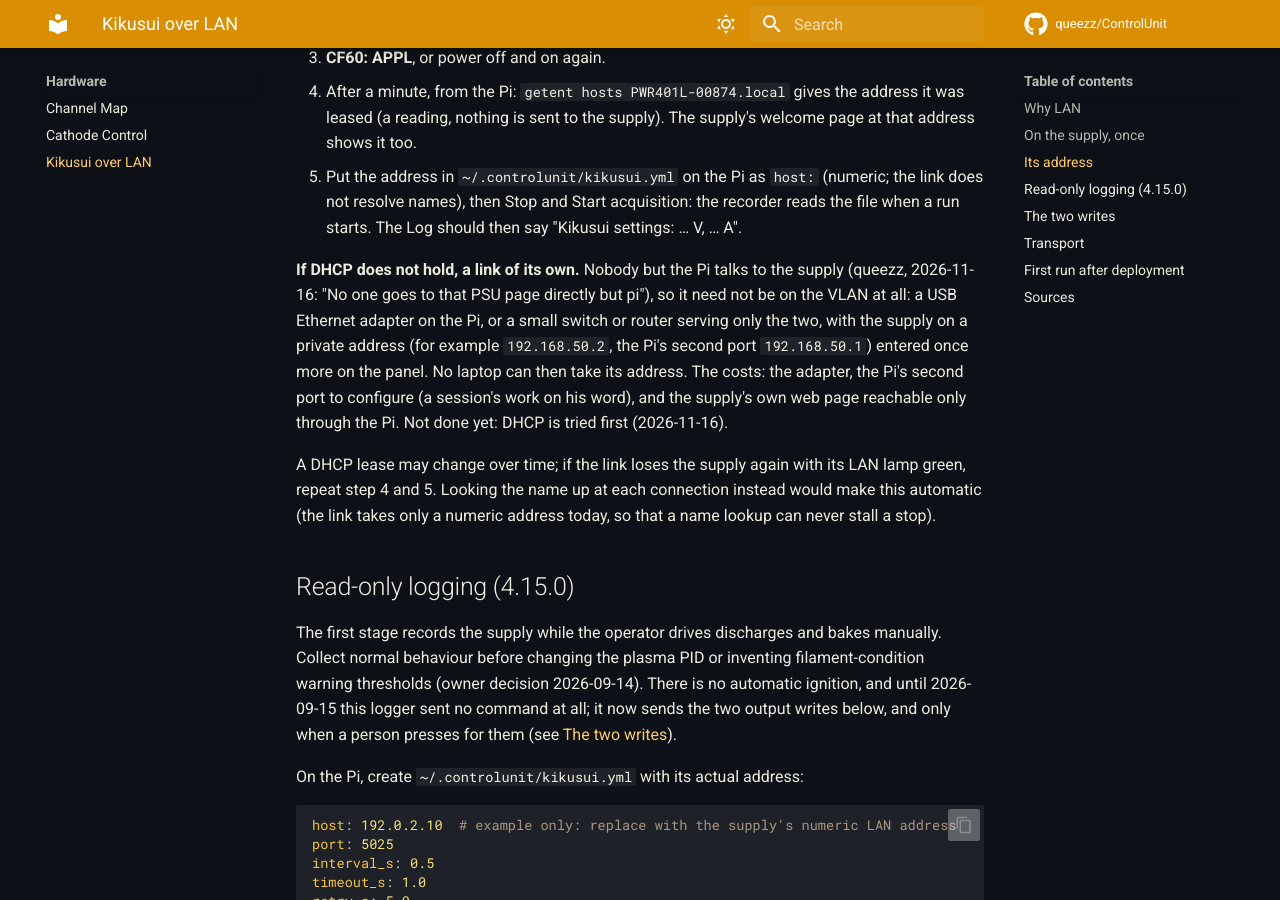
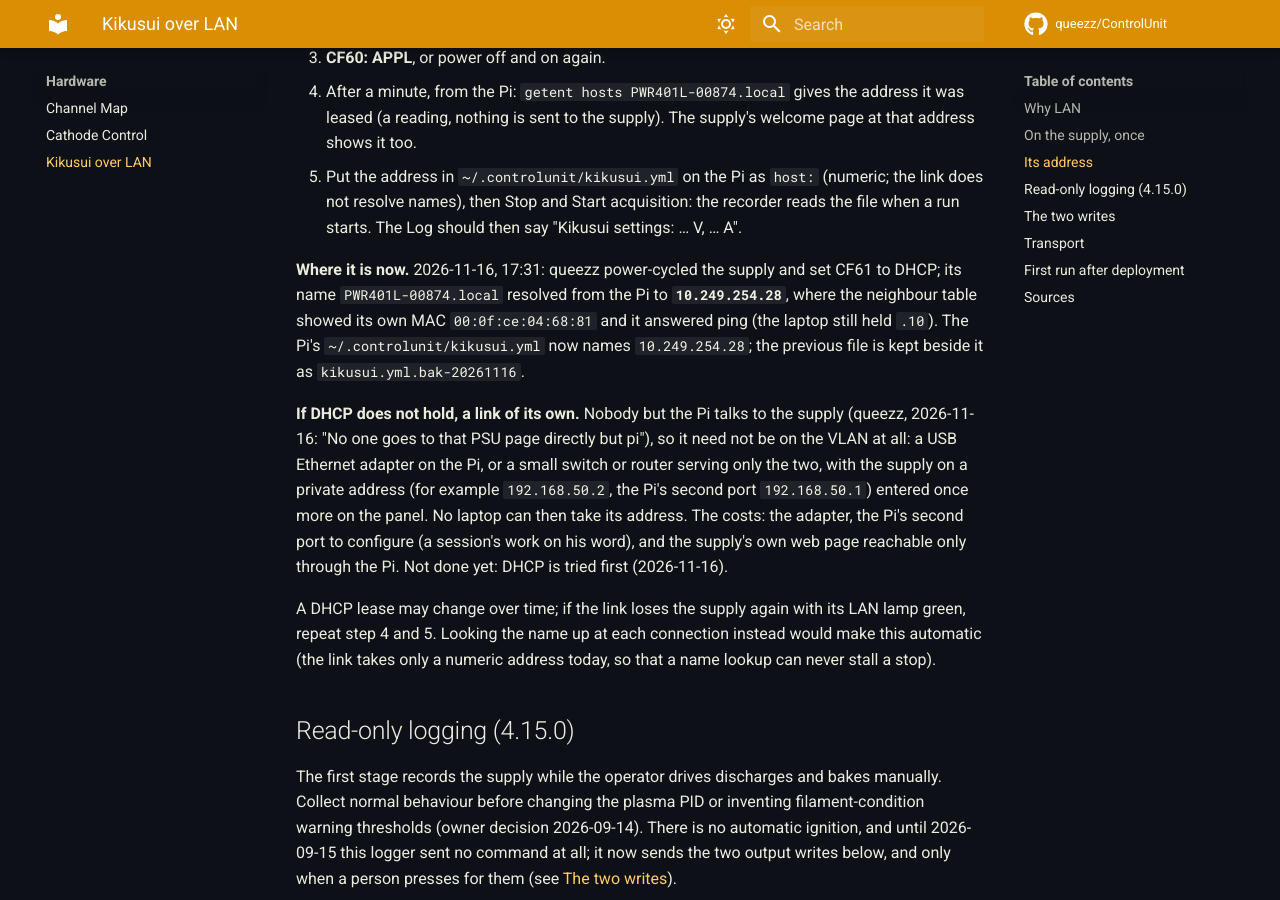
Before and after one commit to queezz/ControlUnit, an MkDocs documentation site: the page built from docs/hardware/kikusui-lan.md, in a window 1280 px wide and 900 px high, scrolled down 1930 px. Built offline with MkDocs 1.6.1 and Material for MkDocs 9.7.7, drawn with Linux system fonts in a browser that asks for light colours; comment, search, counter and statistics services are not loaded.

Commit message:
Record the Kikusui's new address, 10.249.254.28 by DHCP
agent: claude

```diff
--- a/docs/hardware/kikusui-lan.md
+++ b/docs/hardware/kikusui-lan.md
@@ -88,6 +88,13 @@ the supply's output off, or no run at all):
    (numeric; the link does not resolve names), then Stop and Start
    acquisition: the recorder reads the file when a run starts. The Log
    should then say "Kikusui settings: … V, … A".
+
+**Where it is now.** 2026-11-16, 17:31: queezz power-cycled the supply
+and set CF61 to DHCP; its name `PWR401L-00874.local` resolved from the
+Pi to **`10.249.254.28`**, where the neighbour table showed its own MAC
+`00:0f:ce:04:68:81` and it answered ping (the laptop still held `.10`).
+The Pi's `~/.controlunit/kikusui.yml` now names `10.249.254.28`; the
+previous file is kept beside it as `kikusui.yml.bak-20261116`.
 
 **If DHCP does not hold, a link of its own.** Nobody but the Pi talks to
 the supply (queezz, 2026-11-16: "No one goes to that PSU page directly but
```
